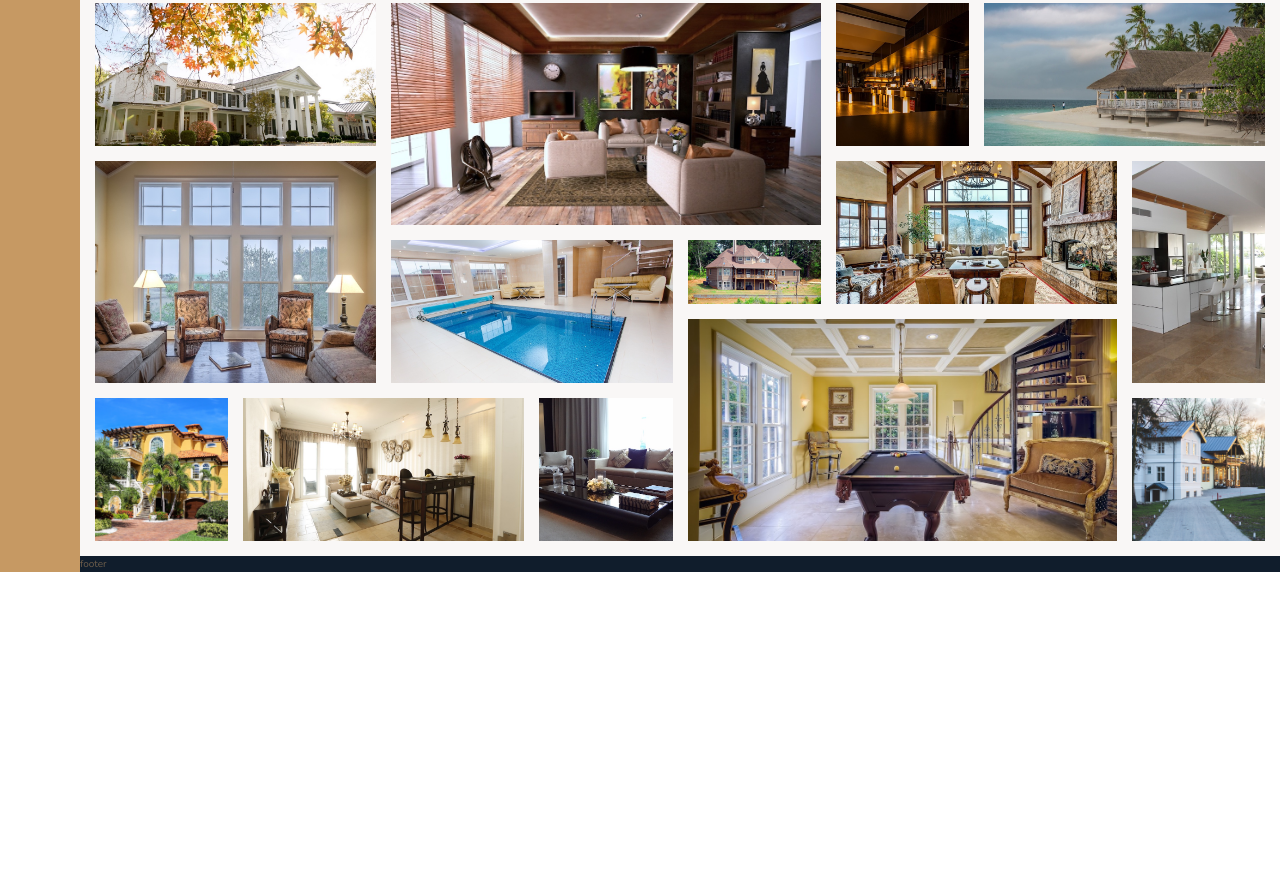
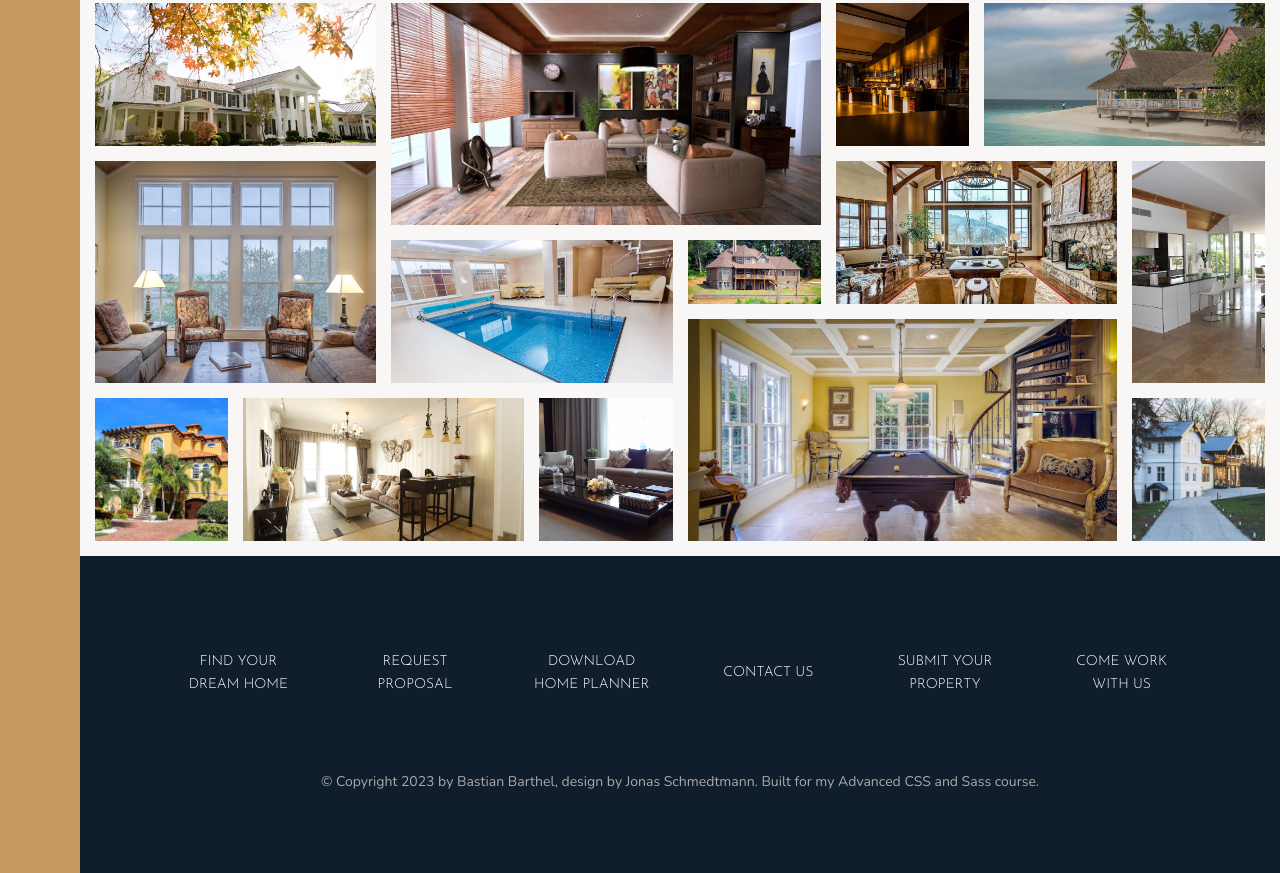
Before and after one commit to BastianBarthel/nexter, a website: page src/index.html in a window 1280 px wide. Shown: the part 3084-3957 px from the top of the page. Before the commit the page ends 3656 px from the top, so only its background shows below. Drawn offline with nearby package versions, Linux system fonts and the light colour scheme; files that its build step writes are made by us from their sources.

Commit message:
Build the footer

```diff
--- a/src/index.html
+++ b/src/index.html
@@ -410,6 +410,31 @@
       </figure>
     </section>
 
-    <footer class="footer">footer</footer>
+    <footer class="footer">
+      <ul class="nav">
+        <li class="nav__item">
+          <a href="#" class="nav__link">Find your dream home</a>
+        </li>
+        <li class="nav__item">
+          <a href="#" class="nav__link">Request proposal</a>
+        </li>
+        <li class="nav__item">
+          <a href="#" class="nav__link">Download home planner</a>
+        </li>
+        <li class="nav__item">
+          <a href="#" class="nav__link">Contact us</a>
+        </li>
+        <li class="nav__item">
+          <a href="#" class="nav__link">Submit your property</a>
+        </li>
+        <li class="nav__item">
+          <a href="#" class="nav__link">Come work with us</a>
+        </li>
+      </ul>
+      <p class="copyright">
+        &copy; Copyright 2023 by Bastian Barthel, design by Jonas Schmedtmann.
+        Built for my Advanced CSS and Sass course.
+      </p>
+    </footer>
   </body>
 </html>
--- a/src/sass/_footer.scss
+++ b/src/sass/_footer.scss
@@ -3,4 +3,40 @@
 .footer {
   background-color: $color-secondary;
   grid-column: full-start / full-end;
+  padding: 8rem;
 }
+
+.nav {
+  list-style: none;
+
+  display: grid;
+  grid-template-columns: repeat(auto-fit, minmax(15rem, 1fr));
+  grid-gap: 2rem;
+  align-items: center;
+
+  &__link:link,
+  &__link:visited {
+    font-size: 1.4rem;
+    color: #fff;
+    text-decoration: none;
+    font-family: $font-display;
+    text-transform: uppercase;
+    text-align: center;
+    padding: 1.5rem;
+    display: block;
+    transition: all 0.2s;
+  }
+
+  &__link:hover,
+  &__link:active {
+    background-color: rgba($color: #fff, $alpha: 0.05);
+    transform: translateY(-3px);
+  }
+}
+
+.copyright {
+  font-size: 1.4rem;
+  color: $color-grey-light-2;
+  text-align: center;
+  margin-top: 6rem;
+}
```
